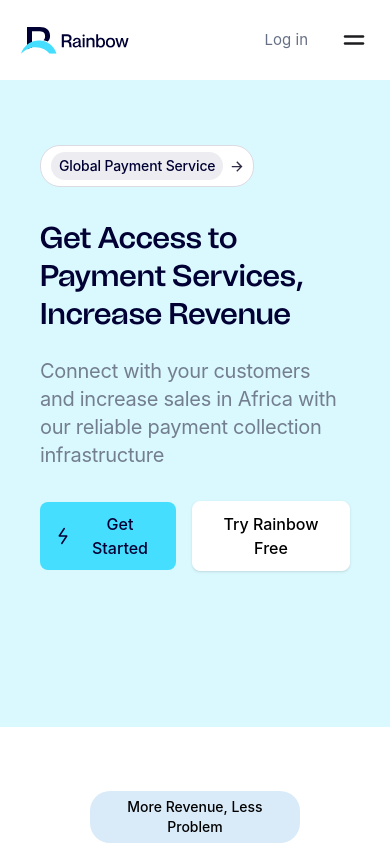
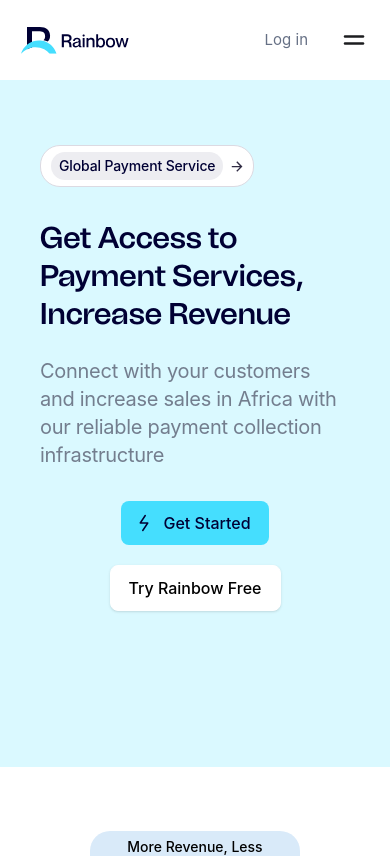
Before and after one commit to Yaasir024/Rainbow-SaaS, a Vue app: page /payment-service in a window 390 px wide. Shown: the top 856 px of the page. Built offline with nearby package versions, Linux system fonts and the light colour scheme.

Commit message:
/updated button

```diff
--- a/src/components/businessinco/Hero.vue
+++ b/src/components/businessinco/Hero.vue
@@ -4,7 +4,6 @@ import FullBtn from "@/components/buttons/TypeFull.vue";
 </script>
 
 <template>
-
   <section
     class="hero flex flex-col 2xl:flex-row justify-between bg-[#ffeede] pt-[80px]"
   >
@@ -35,8 +34,8 @@ import FullBtn from "@/components/buttons/TypeFull.vue";
         Connect with your customers and increase sales in Africa with our
         reliable payment collection infrastructure
       </p>
-      <div class="flex items-center mt-[32px]">
-        <div class="mr-[16px]">
+      <div class="flex items-center flex-col xs:flex-row mt-[32px]">
+        <div class="mb-[20px] xs:mb-0 xs:mr-[16px]">
           <RouterLink to="/">
             <BoltBtn text="get started" />
           </RouterLink>
--- a/src/components/payment/Hero.vue
+++ b/src/components/payment/Hero.vue
@@ -32,8 +32,8 @@ import FullBtn from "@/components/buttons/TypeFull.vue";
         Connect with your customers and increase sales in Africa with our
         reliable payment collection infrastructure
       </p>
-      <div class="flex items-center mt-[32px]">
-        <div class="mr-[16px]">
+      <div class="flex items-center flex-col xs:flex-row mt-[32px]">
+        <div class="mb-[20px] xs:mb-0 xs:mr-[16px]">
           <RouterLink to="/">
             <BoltBtn text="get started" />
           </RouterLink>
```
